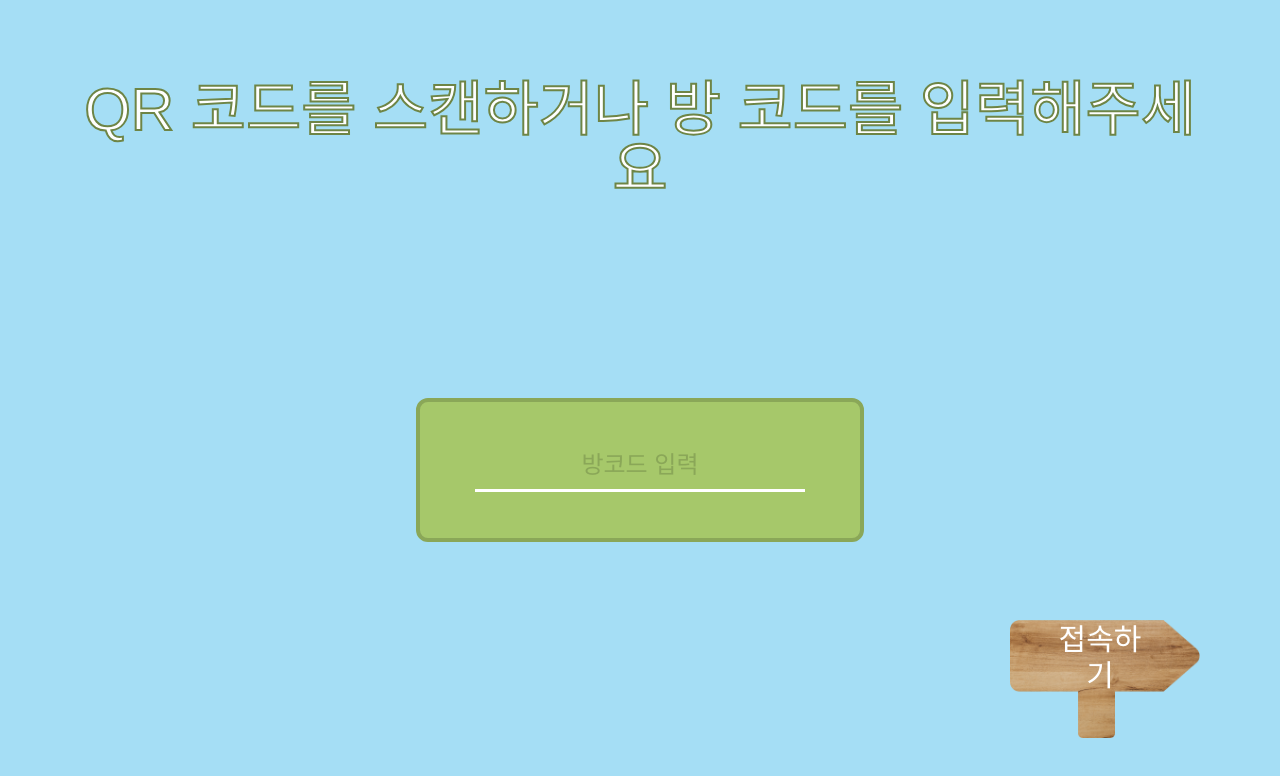
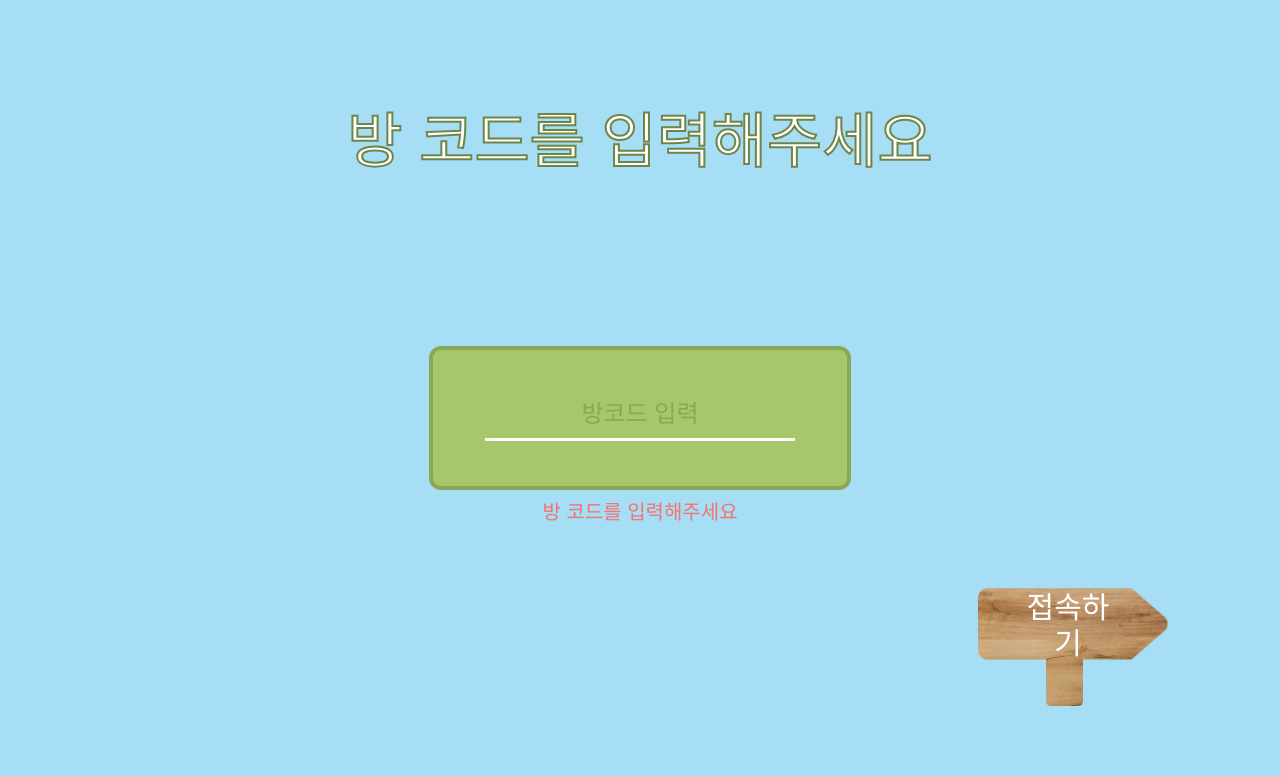
Before and after one commit to mysafedraw/Frontend, a Next.js app: page /scenario/1/enter in a window 1280 px wide. Both pictures are taken after a click on the button "접속하기". Shown: the top 776 px of the page. Built offline with nearby package versions, Linux system fonts and the light colour scheme; no server answers; a web font is replaced by a local one.

Commit message:
feat: 존재 하지 않는 방 에러처리

```diff
--- a/src/app/scenario/[id]/enter/page.tsx
+++ b/src/app/scenario/[id]/enter/page.tsx
@@ -2,20 +2,43 @@
 
 import { useRouter } from 'next/navigation'
 import SignButton from '@/app/_components/SignButton'
-import { useState } from 'react'
+import { useEffect, useState } from 'react'
 import { User, useUser } from '@/app/_contexts/UserContext'
 
 export default function Enter() {
   const router = useRouter()
   const [roomId, setRoomId] = useState<string>('')
   const { user, setUser } = useUser()
+  const [errorText, setErrorText] = useState<string>('')
+  const [isError, setIsError] = useState<boolean>(false)
 
-  const handleRoomCodeChange = (e: React.ChangeEvent<HTMLInputElement>) =>
+  const handleRoomCodeChange = (e: React.ChangeEvent<HTMLInputElement>) => {
     setRoomId(e.target.value)
+    setErrorText('')
+  }
+
+  // 에러 발생 흔들림
+  useEffect(() => {
+    if (errorText) {
+      setIsError(true)
+      const timer = setTimeout(() => {
+        setIsError(false)
+      }, 500) // 흔들림 지속 시간
+
+      return () => clearTimeout(timer)
+    }
+  }, [errorText])
 
   const handleMove = async () => {
     if (!roomId.trim()) {
-      alert('방 코드를 입력해주세요.')
+      setErrorText('방 코드를 입력해주세요')
+      return
+    }
+
+    const isExists = await fetchExistRoom()
+
+    if (!isExists) {
+      setErrorText('존재하지 않는 방입니다')
       return
     }
 
@@ -23,24 +46,61 @@ export default function Enter() {
     setUser({ ...user, isHost: false } as User) // isHost 저장
   }
 
+  const fetchExistRoom = async () => {
+    try {
+      const response = await fetch(
+        `${process.env.NEXT_PUBLIC_API_BASE_URL}/api/rooms/${roomId}`,
+        {
+          method: 'GET',
+          cache: 'no-store',
+        },
+      )
+
+      if (!response.ok) {
+        throw new Error('Failed to fetch roomId')
+      }
+
+      const result = await response.json()
+
+      console.log(result)
+
+      return result.data
+    } catch (error) {
+      console.error('Error fetching roomId:', error)
+      return false
+    }
+  }
+
   return (
-    <div className="p-20 w-screen h-screen bg-secondary-500 flex flex-col">
+    <div className="p-28 w-screen h-screen bg-secondary-500 flex flex-col">
       <h1 className="text-6xl text-white font-outline-2 text-center select-none">
-        QR 코드를 스캔하거나 방 코드를 입력해주세요
+        방 코드를 입력해주세요
       </h1>
       {/* QR 코드 사진 추가하기 */}
-      <div className="size-64"></div>
+      <div className="size-32"></div>
       <div className="flex h-full justify-center flex-col items-center">
-        <div className="flex bg-primary-600 border-4 border-primary-700 w-2/5 h-36 rounded-xl flex-col justify-center items-center">
+        <div className="relative w-2/5">
+          <div
+            className={`flex bg-primary-600 border-4 border-primary-700 h-36 rounded-xl flex-col justify-center items-center ${
+              isError ? 'animate-shake' : ''
+            }`}
+          >
             {/* 입력 필드 */}
             <input
               value={roomId}
               onChange={handleRoomCodeChange}
               type="text"
               placeholder="방코드 입력"
-            className="w-full bg-transparent text-2xl text-center text-primary-800 outline-none placeholder:text-2xl placeholder:text-primary-700"
+              className="w-full bg-transparent text-3xl text-center text-primary-800 outline-none placeholder:text-2xl placeholder:text-primary-700"
             />
             <hr className="w-3/4 border-b-2 border-white mt-2" />
+          </div>
+          {/* 에러 메시지 */}
+          {errorText && (
+            <p className="absolute text-red-400 text-xl top-full left-0 w-full text-center mt-2">
+              {errorText}
+            </p>
+          )}
         </div>
       </div>
       <div className="flex justify-end">
--- a/tailwind.config.ts
+++ b/tailwind.config.ts
@@ -75,10 +75,17 @@ const config: Config = {
           '80%': { transform: 'translateX(0)', opacity: '1' },
           '100%': { transform: 'translateX(-100%)', opacity: '0' },
         },
+        shake: {
+          '0%, 100%': { transform: 'translateX(0)' },
+          '25%': { transform: 'translateX(-5px)' },
+          '50%': { transform: 'translateX(5px)' },
+          '75%': { transform: 'translateX(-5px)' },
+        },
       },
       animation: {
         'small-ping': 'smallPing 1s cubic-bezier(0, 0, 0.2, 1) infinite',
         'slide-in-out': 'slideInOut 3s ease forwards',
+        shake: 'shake 0.5s ease-in-out',
       },
     },
   },
```
Lines whose indentation alone changed are shown as unchanged.
